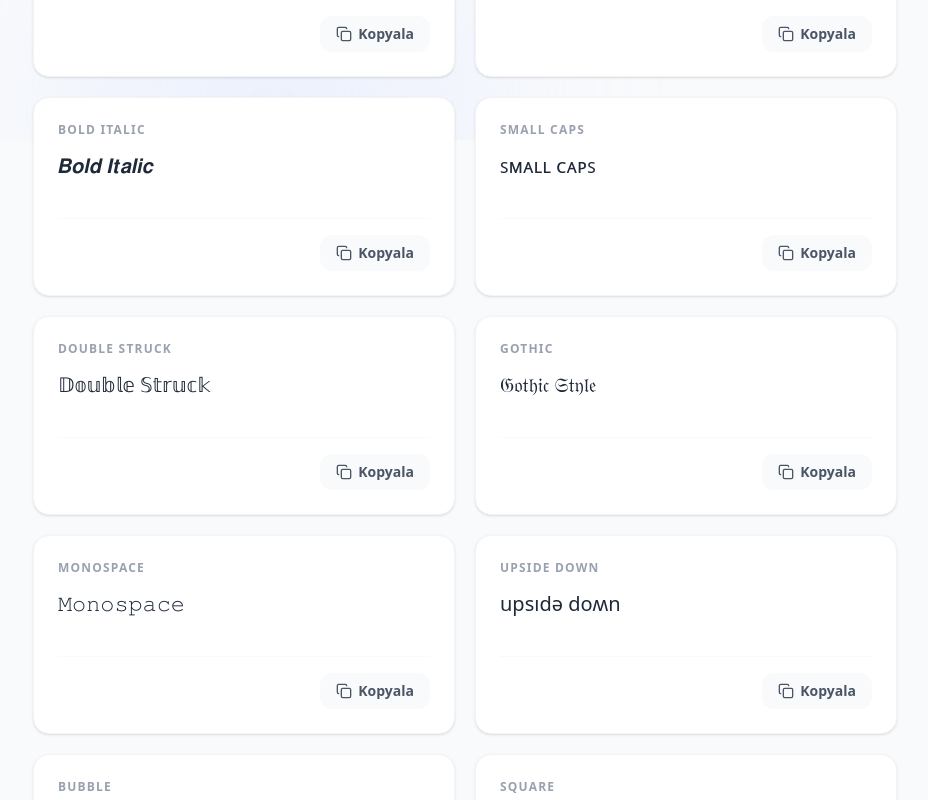
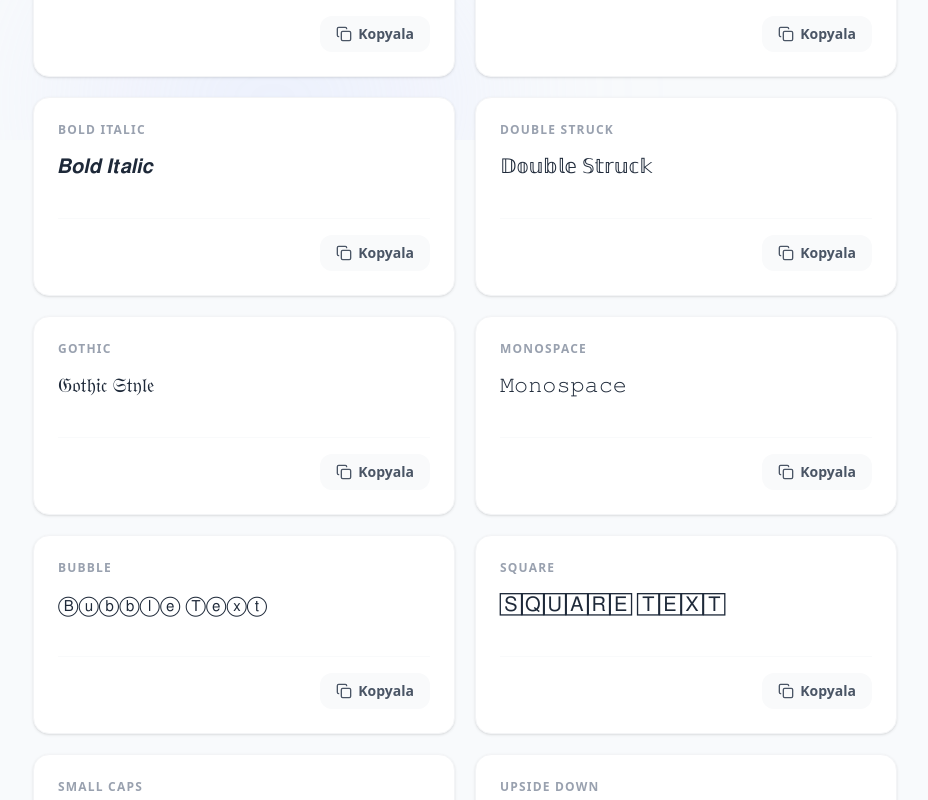
Before and after one commit to EnderKaran/GlyphShift, a React (Vite) app: page / in a window 1280 px wide. Shown: the part 660-1460 px from the top of the page, without its empty margins (175-1103 px from the left). Built offline with nearby package versions, Linux system fonts and the light colour scheme.

Commit message:
localstorage özelliği yaptım

```diff
--- a/src/App.tsx
+++ b/src/App.tsx
@@ -5,29 +5,46 @@ import SettingsPanel from './components/SettingsPanel';
 import OutputCard from './components/OutputCard';
 import HistoryModal from './components/HistoryModal';
 import { TRANSLATIONS } from './utils/translations';
-// Tip tanımlarını import ediyoruz
 import type { Language, ConversionSettings, FontStyle, HistoryItem } from './utils/types';
 
 const App: React.FC = () => {
   const [inputText, setInputText] = useState<string>('');
   const [isSettingsOpen, setIsSettingsOpen] = useState<boolean>(false);
-  const [language, setLanguage] = useState<Language>('TR');
 
-  // Geçmiş (History) ve Modal State'leri
+  // --- 1. DİL YÖNETİMİ (PERSISTENCE) ---
+  // Başlangıçta localStorage'a bak, yoksa 'TR' yap
+  const [language, setLanguage] = useState<Language>(() => {
+    const savedLang = localStorage.getItem('glyphShift_lang');
+    return (savedLang as Language) || 'TR';
+  });
+
+  // Dil değişince kaydet
+  useEffect(() => {
+    localStorage.setItem('glyphShift_lang', language);
+  }, [language]);
+
+  const t = TRANSLATIONS[language];
+
+  // --- 2. AYARLAR YÖNETİMİ (PERSISTENCE) ---
+  // Başlangıçta localStorage'a bak
+  const [settings, setSettings] = useState<ConversionSettings>(() => {
+    const savedSettings = localStorage.getItem('glyphShift_settings');
+    return savedSettings ? JSON.parse(savedSettings) : {
+      properNounsOnly: false,
+      excludeAcronyms: true,
+      excludeUrls: false
+    };
+  });
+
+  // Ayarlar değişince kaydet
+  useEffect(() => {
+    localStorage.setItem('glyphShift_settings', JSON.stringify(settings));
+  }, [settings]);
+
+  // --- 3. GEÇMİŞ YÖNETİMİ (PERSISTENCE) ---
   const [history, setHistory] = useState<HistoryItem[]>([]);
   const [isHistoryOpen, setIsHistoryOpen] = useState(false);
 
-  const t = TRANSLATIONS[language];
-
-  const [settings, setSettings] = useState<ConversionSettings>({
-    properNounsOnly: false,
-    excludeAcronyms: true,
-    excludeUrls: false
-  });
-
-  // --- GEÇMİŞ YÖNETİMİ MANTIĞI ---
-
-  // 1. Uygulama açılınca geçmişi yükle
   useEffect(() => {
     const savedHistory = localStorage.getItem('glyphShift_history');
     if (savedHistory) {
@@ -39,12 +56,10 @@ const App: React.FC = () => {
     }
   }, []);
 
-  // 2. Geçmiş değişince kaydet
   useEffect(() => {
     localStorage.setItem('glyphShift_history', JSON.stringify(history));
   }, [history]);
 
-  // 3. Listeye ekleme fonksiyonu
   const addToHistory = (convertedText: string, label: string) => {
     const newItem: HistoryItem = {
       id: Date.now().toString(),
@@ -55,10 +70,7 @@ const App: React.FC = () => {
     };
 
     setHistory(prev => {
-      // Tekrarı önle
       if (prev.length > 0 && prev[0].text === newItem.text) return prev;
-
-      // En başa ekle ve son 20 öğeyi tut
       return [newItem, ...prev].slice(0, 20);
     });
   };
@@ -69,25 +81,23 @@ const App: React.FC = () => {
     setSettings(prev => ({ ...prev, [key]: !prev[key] }));
   };
 
-  // --- GÜNCELLENMİŞ FONT LİSTESİ ---
   const styles: FontStyle[] = [
     { key: 'cursive', label: 'Script', example: 'Script Style' },
     { key: 'bold', label: 'Bold', example: 'Bold Style' },
     { key: 'boldItalic', label: 'Bold Italic', example: 'Bold Italic' },
-    { key: 'smallCaps', label: 'Small Caps', example: 'Small Caps' }, // YENİ
     { key: 'doubleStruck', label: 'Double Struck', example: 'Double Struck' },
     { key: 'gothic', label: 'Gothic', example: 'Gothic Style' },
     { key: 'monospace', label: 'Monospace', example: 'Monospace' },
-    { key: 'upsideDown', label: 'Upside Down', example: 'uʍop ǝpısdn' }, // YENİ
     { key: 'bubble', label: 'Bubble', example: 'Bubble Text' },
     { key: 'square', label: 'Square', example: 'Square Text' },
-    { key: 'emojiMix', label: 'Emoji Mix', example: 'E✨m🔥o👻j👽i' }, // YENİ
+    { key: 'smallCaps', label: 'Small Caps', example: 'Small Caps' },
+    { key: 'upsideDown', label: 'Upside Down', example: 'uʍop ǝpısdn' },
+    { key: 'emojiMix', label: 'Emoji Mix', example: 'E✨m🔥o👻j👽i' },
   ];
 
   return (
     <div className="min-h-screen bg-slate-50 pb-20 font-sans relative selection:bg-blue-200 selection:text-blue-900">
 
-      {/* Dekoratif Arka Plan */}
       <div className="fixed top-0 left-0 w-full h-full overflow-hidden pointer-events-none z-0">
         <div className="absolute -top-[10%] -left-[10%] w-[40%] h-[40%] rounded-full bg-purple-200/30 blur-[100px]"></div>
         <div className="absolute top-[20%] right-[0%] w-[30%] h-[30%] rounded-full bg-blue-200/30 blur-[100px]"></div>
@@ -139,7 +149,6 @@ const App: React.FC = () => {
           />
         )}
 
-        {/* Çıktı Kartları Listesi */}
         <div className="grid grid-cols-1 md:grid-cols-2 gap-5 mt-8">
           {styles.map((style) => (
             <OutputCard
```
